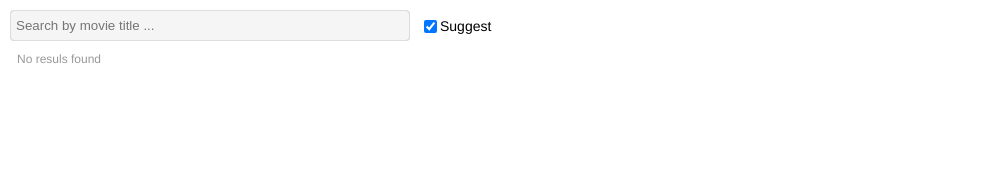
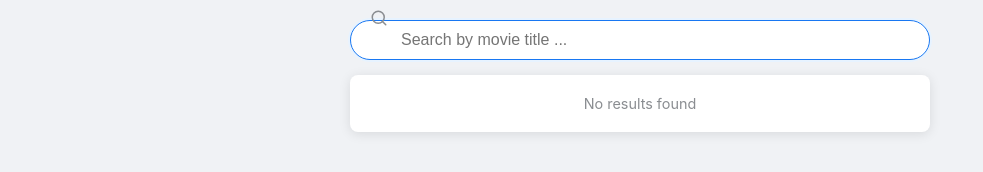
Before and after one commit to tiendat365/flexsearch, a website: page public/index.html in a window 1280 px wide. Shown: the whole page, without its empty margins (0-983 px from the left). Drawn offline with Linux system fonts and the light colour scheme.

Commit message:
update index.html

```diff
--- a/public/index.html
+++ b/public/index.html
@@ -5,103 +5,158 @@
     <meta name="viewport" content="width=device-width, height=device-height, initial-scale=1.0, minimum-scale=1, maximum-scale=1.0, user-scalable=no, viewport-fit=cover, shrink-to-fit=no, minimal-ui">
     <title>Demo: Auto-Complete</title>
     <style>
+        :root {
+            --background-color: #f0f2f5;
+            --container-bg: #ffffff;
+            --text-color: #1c1e21;
+            --placeholder-color: #8a8d91;
+            --border-color: #ddd;
+            --highlight-bg: #e7f3ff;
+            --highlight-text: #1877f2;
+            --shadow-color: rgba(0, 0, 0, 0.1);
+        }
+
         body{
             padding: 0;
-            margin: 0 10px;
-            font-family: Helvetica, Arial, sans-serif;
-            font-size: 14px;
+            margin: 20px 10px;
+            font-family: -apple-system, BlinkMacSystemFont, "Segoe UI", Roboto, Helvetica, Arial, sans-serif;
+            font-size: 16px;
+            background-color: var(--background-color);
+            color: var(--text-color);
+            display: flex;
+            justify-content: center;
         }
+
+        .search-container {
+            width: 100%;
+            max-width: 580px;
+        }
+
         #header{
-            position: fixed;
-            top: 10px;
-            left: 10px;
-            width: 100%;
+            position: relative;
             display: flex;
             justify-content: flex-start;
             flex-direction: row;
-            max-width: 500px;
-            table-layout: fixed;
-            background-color: #fff;
+            align-items: center;
             z-index: 1;
         }
+
+        .search-icon {
+            position: absolute;
+            top: 50%;
+            left: 20px;
+            transform: translateY(-50%);
+            z-index: 2; /* Ensure icon is above the input */
+            color: var(--placeholder-color);
+            pointer-events: none; /* Allow clicks to pass through to the input */
+        }
+
         input[type="text"]{
             width: 100%;
-            border: 1px solid #ddd;
-            border-radius: 4px;
+            border: 1px solid var(--border-color);
+            border-radius: 20px;
             outline: none;
             background-color: transparent;
             position: absolute;
             -webkit-appearance: none;
             z-index: 1;
+            font-size: 1em;
+            padding: 10px 20px 10px 50px; /* Add left padding for icon */
+            box-sizing: border-box;
+            transition: border-color 0.2s ease-in-out, box-shadow 0.2s ease-in-out;
         }
+
+        #userinput {
+            background-color: var(--container-bg);
+        }
+        #userinput:focus {
+            border-color: var(--highlight-text);
+            box-shadow: 0 0 0 2px var(--highlight-bg);
+        }
+
         #autocomplete{
-            color: #999;
-            background-color: #f5f5f5;
+            color: var(--placeholder-color);
+            background-color: transparent;
             pointer-events: none;
         }
+
         #select-prev,
         #select-next{
             z-index: 0;
         }
-        input{
-            padding:7px 5px;
-            box-sizing: border-box;
-        }
+
         #suggestions{
             position: relative;
-            top: 50px;
+            top: 15px; /* Space between input and suggestions */
+            background-color: var(--container-bg);
+            border-radius: 8px;
+            box-shadow: 0 2px 12px var(--shadow-color);
+            overflow: hidden;
+            margin-top: 40px; /* Height of the input box */
         }
+
         #suggestions div{
-            padding: 10px 8px;
-            border-bottom: 1px solid #ddd;
+            padding: 12px 20px;
+            border-bottom: 1px solid var(--background-color);
             overflow: hidden;
             white-space: nowrap;
             text-overflow: ellipsis;
-            width: calc(100% - 16px);
+            cursor: pointer;
+            transition: background-color 0.2s ease;
         }
+
+        #suggestions div:last-child {
+            border-bottom: none;
+        }
+
         #suggestions b{
-            color: blue;
+            color: var(--highlight-text);
+            font-weight: 600;
         }
+
         #suggestions:empty:before{
-            content: "No resuls found";
-            font-size: 12px;
-            color: #999;
-            margin-left: 7px;
+            content: "No results found";
+            display: block;
+            padding: 20px;
+            font-size: 0.9em;
+            color: var(--placeholder-color);
+            text-align: center;
         }
-        #info{
-            position: absolute;
-            bottom: 7px;
-            left: 12px;
-            color: #888;
-        }
+
         label{
             width: 100px;
-            height: 32px;
+            height: 42px; /* Match input height */
             display: flex;
             align-items: center;
             margin: 0 10px;
+            font-size: 0.9em;
+            color: var(--placeholder-color);
+            flex-shrink: 0; /* Prevent label from shrinking */
         }
+
         @media only screen and (max-width: 600px) {
             body{
-                font-size: 12px;
+                font-size: 14px;
+                margin: 10px;
             }
         }
     </style>
 </head>
 <body>
+<div class="search-container">
     <div id="header">
-    <form style="position: relative; width: 100%;">
+        <form style="position: relative; width: 100%;" role="search">
+            <span class="search-icon">
+                <svg xmlns="http://www.w3.org/2000/svg" width="18" height="18" viewBox="0 0 24 24" fill="none" stroke="currentColor" stroke-width="2" stroke-linecap="round" stroke-linejoin="round"><circle cx="11" cy="11" r="8"></circle><line x1="21" y1="21" x2="16.65" y2="16.65"></line></svg>
+            </span>
             <input type="text" id="select-prev" tabindex="1">
             <input type="text" id="autocomplete" readonly>
             <input type="text" id="userinput" tabindex="2" placeholder="Search by movie title ..." autocorrect="off" spellcheck="false" autocomplete="off" autofocus>
             <input type="text" id="select-next" tabindex="3">
         </form>
-    <label>
-        <input type="checkbox" id="suggest" checked> Suggest
-    </label>
     </div>
-<!-- Iterate through results by arrow keys -->
     <div id="suggestions"></div>
+</div>
 <script type="module">
 
     // Features:
@@ -147,7 +202,6 @@
     const suggestions = document.getElementById("suggestions");
     const autocomplete = document.getElementById("autocomplete");
     const userinput = document.getElementById("userinput");
-    const suggest = document.getElementById("suggest");
     const select_prev = document.getElementById("select-prev");
     const select_next = document.getElementById("select-next");
     let results = [];
@@ -155,8 +209,7 @@
 
     userinput.addEventListener("input", show_results, true);
     userinput.addEventListener("keyup", accept_autocomplete, true);
-    userinput.addEventListener("keydown", iterate_selected, true);
-    suggest.addEventListener("change", toggle_suggest, true);
+    userinput.addEventListener("keydown", key_handler, true);
     suggestions.addEventListener("click", accept_suggestion, true);
 
     select_prev.addEventListener("focus", function(){
@@ -169,13 +222,6 @@
         userinput.focus();
     }, true);
 
-    function toggle_suggest(){
-        // changing any of the search options requires
-        // deletion of cached results (when using cache)
-        index.cache.clear();
-        show_results();
-    }
-
     function show_results(){
 
         // the cache is a perfect addition
@@ -183,7 +229,7 @@
 
         results = userinput.value ? index.searchCache({
             query: userinput.value,
-            suggest: suggest.checked,
+            suggest: true, // Always suggest
             limit: 25,
             pluck: "title",
             enrich: true,
@@ -213,25 +259,23 @@
         iterate_selected();
     }
 
-    function iterate_selected(event){
+    function key_handler(event){
+        const key = event.key;
+        if(key === "ArrowUp" || key === "ArrowDown"){
+            iterate_selected(event);
+            event.preventDefault();
+        } else {
+            accept_autocomplete(event);
+        }
+    }
 
+    function iterate_selected(){
         let index = iterate;
-
-        if(event){
-            const key = event.key;
-            if(key === "ArrowUp"){
-                if(iterate > 0){
-                    select_result(--index);
-                }
-                event.preventDefault &&
-                event.preventDefault();
-            }
-            else if(key === "ArrowDown"){
-                if(iterate < results.length){
+        if(event.key === "ArrowUp"){
+            if(iterate > 0) select_result(--index);
+        } else { // ArrowDown
+            if(iterate < results.length - 1){
                 select_result(++index);
-                }
-                event.preventDefault &&
-                event.preventDefault();
             }
         }
 
@@ -256,7 +300,7 @@
         iterate = index;
 
         node = suggestions.childNodes[iterate];
-        node && (node.style.backgroundColor = "rgba(0, 0, 255, 0.1)");
+        node && (node.style.backgroundColor = "var(--highlight-bg)");
     }
 
     function accept_autocomplete(event){
```
Lines whose indentation alone changed are shown as unchanged.
